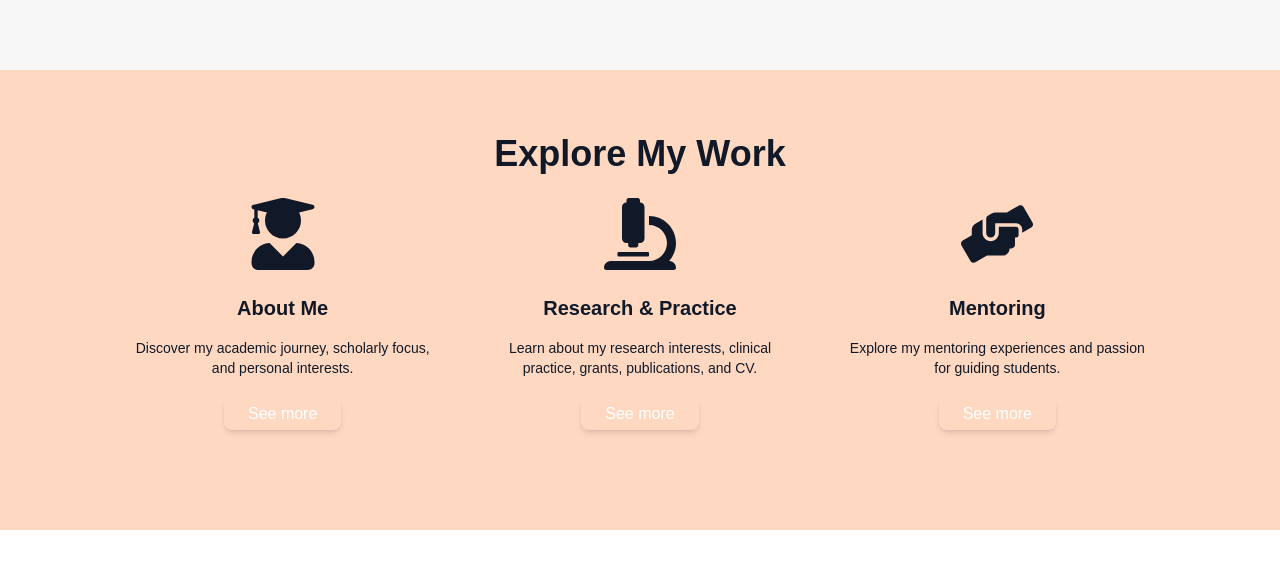
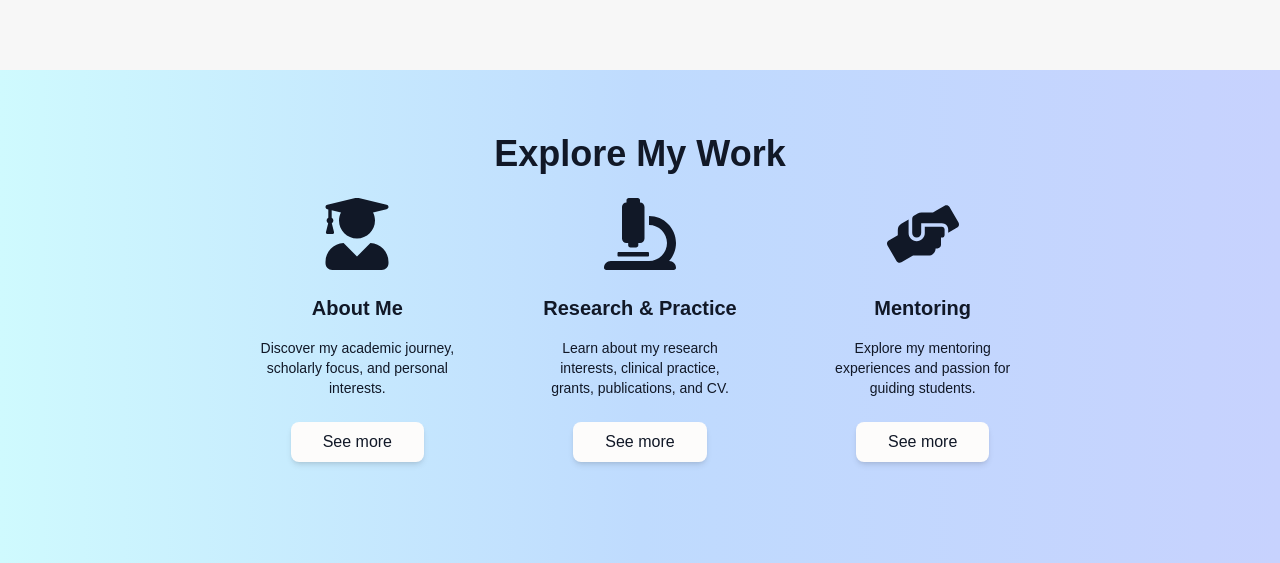
Before and after one commit to emw8105/ishan-psych-profile, a Next.js app: page / in a window 1280 px wide. Shown: the part 1568-2131 px from the top of the page. Before the commit the page ends 2098 px from the top, so only its background shows below. Built offline with nearby package versions, Linux system fonts and the light colour scheme.

Commit message:
solid page overview section, might adjust spacing between entries and font later

```diff
--- a/src/app/page.tsx
+++ b/src/app/page.tsx
@@ -40,7 +40,7 @@ export default function Home() {
       </section>
 
       {/* About Section */}
-      <section className="py-16 px-8 bg-[#f7f7f7] flex flex-col lg:flex-row justify-center items-center"> {/* Slightly off-white background */}
+      <section className="py-16 px-8 bg-off-white flex flex-col lg:flex-row justify-center items-center">
         <div className="lg:w-1/3 flex justify-center">
           <Image
             src="/images/IMG_1133.jpg"
@@ -51,65 +51,71 @@ export default function Home() {
           />
         </div>
         <div className="py-16 lg:w-1/2 lg:ml-1 text-center lg:text-left">
-          <h3 className="text-3xl text-sky-blue font-bold mb-4">More About Me</h3>
+          <h3 className="text-3xl font-bold mb-4">More About Me</h3>
           <p className="text-lg text-gray-700 leading-relaxed">
             PLACEHOLDER this section is about me, Ishan Vengurlekar. I am a clinical psychiatrist, researcher, leader, visionary, and advocate. I am passionate about mental health and am dedicated to improving the lives of my patients. I am also a researcher and have published numerous papers on various topics in psychiatry. I am a leader in my field and am constantly striving to improve the quality of care that my patients receive. I am a visionary and am always looking for new and innovative ways to help my patients. I am also an advocate for mental health and work tirelessly to raise awareness and reduce the stigma surrounding mental illness.
           </p>
         </div>
       </section>
 
-      {/* Page section overview */}
-<section className="py-16 bg-light-pearl text-gray-900 bg-soft-peach">
-  <div className="max-w-5xl mx-auto text-center">
+      {/* Page Overview Section*/}
+      <section className="py-16 bg-light-pearl text-gray-900 bg-gradient-to-r from-cyan-100 via-blue-200 to-indigo-200">
+        <div className="max-w-3xl mx-auto text-center">
           <h2 className="text-4xl font-bold mb-6">Explore My Work</h2>
 
-    <div className="grid grid-cols-1 md:grid-cols-3 gap-12 mb-10">
+          <div className="grid grid-cols-1 md:grid-cols-3 gap-20 mb-10">
             {/* About Me */}
-      <div className="text-center">
+            <div className="text-center flex flex-col justify-between h-full">
+              <div>
                 <div className="mb-6">
-          <FaUserGraduate className="text-7xl text-deep-coral mx-auto" />
+                  <FaUserGraduate className="text-7xl mx-auto" />
                 </div>
                 <h3 className="text-xl font-semibold mb-4">About Me</h3>
                 <p className="text-sm mb-6">
                   Discover my academic journey, scholarly focus, and personal interests.
                 </p>
+              </div>
               <a
               href="/about"
-          className="px-6 py-2 bg-deep-coral text-white font-medium rounded-lg shadow-md hover:bg-soft-salmon transition duration-300"
+              className="w-fit mx-auto px-8 py-2 bg-cloud-white font-medium rounded-lg shadow-md hover:bg-gray-900 hover:text-white transition duration-300"
             >
                 See more
               </a>
             </div>
 
             {/* Research & Practice */}
-      <div className="text-center">
+            <div className="text-center flex flex-col justify-between h-full">
+              <div>
                 <div className="mb-6">
-          <FaMicroscope className="text-7xl text-deep-coral mx-auto" />
+                  <FaMicroscope className="text-7xl mx-auto" />
                 </div>
                 <h3 className="text-xl font-semibold mb-4">Research & Practice</h3>
                 <p className="text-sm mb-6">
                   Learn about my research interests, clinical practice, grants, publications, and CV.
                 </p>
+              </div>
               <a
                 href="/research-and-practice"
-          className="px-6 py-2 bg-deep-coral text-white font-medium rounded-lg shadow-md hover:bg-soft-salmon transition duration-300"
+                className="w-fit mx-auto px-8 py-2 bg-cloud-white font-medium rounded-lg shadow-md hover:bg-gray-900 hover:text-white transition duration-300"
             >
                 See more
               </a>
             </div>
 
             {/* Mentoring */}
-      <div className="text-center">
+            <div className="text-center flex flex-col justify-between h-full">
+              <div>
                 <div className="mb-6">
-          <FaHandsHelping className="text-7xl text-deep-coral mx-auto" />
+                  <FaHandsHelping className="text-7xl mx-auto" />
                 </div>
                 <h3 className="text-xl font-semibold mb-4">Mentoring</h3>
                 <p className="text-sm mb-6">
                   Explore my mentoring experiences and passion for guiding students.
                 </p>
+              </div>
               <a
                 href="/mentoring"
-          className="px-6 py-2 bg-deep-coral text-white font-medium rounded-lg shadow-md hover:bg-soft-salmon transition duration-300"
+                className="w-fit mx-auto px-8 py-2 bg-cloud-white font-medium rounded-lg shadow-md hover:bg-gray-900 hover:text-white transition duration-300"
             >
                 See more
               </a>
@@ -118,6 +124,7 @@ export default function Home() {
         </div>
       </section>
 
+
     </div>
   );
 }
--- a/tailwind.config.ts
+++ b/tailwind.config.ts
@@ -21,6 +21,8 @@ export default {
         "cloud-white": "#FDFCFB",
         "gentle-gray": "#E8E9EB",
         "calm-charcoal": "#45474F",
+        "off-white": "#F7F7F7",
+        "deep-coral": "#E57373",
       },
     },
   },
```
Lines whose indentation alone changed are shown as unchanged.
